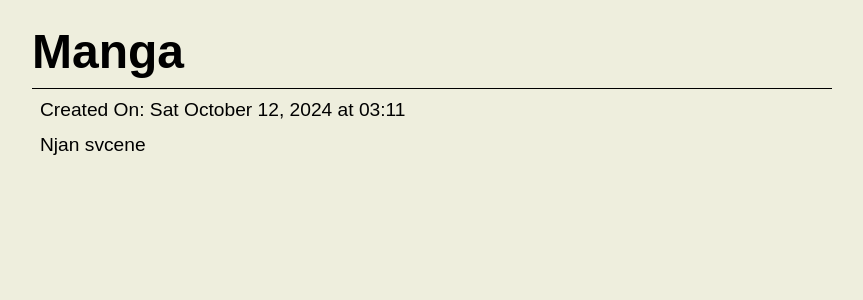
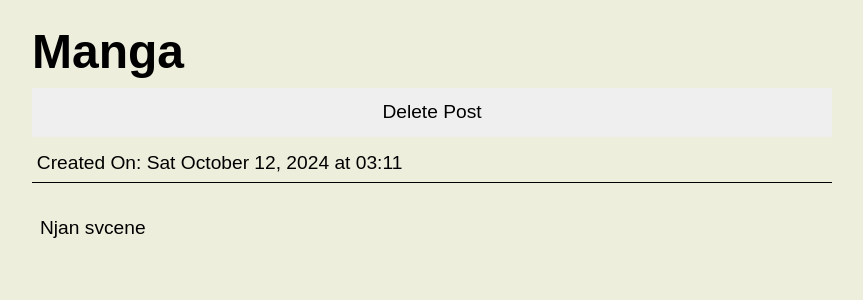
Before and after one commit to vachan-maker/simple-journal, a Flask app: page /note/101 in a window 1280 px wide. Shown: the top 300 px of the page, without its empty margins (208-1071 px from the left). Run offline with Flask 3, Linux system fonts and the light colour scheme; some web fonts are replaced.

Commit message:
added delete function

```diff
--- a/simpleJournal/routes.py
+++ b/simpleJournal/routes.py
@@ -29,8 +29,10 @@ def entry():
         db.session.add(newEntry)
         db.session.commit()
     except(SQLAlchemyError, DBAPIError) as e:
-        return e
+        db.session.rollback()
     return redirect(url_for('index'))
+
+
 @app.route('/note/<int:id>')
 def getEntry(id):
     entry = JournalEntry.query.get_or_404(id)
@@ -44,4 +46,14 @@ def getEntry(id):
     ist_dateTime = utc_dateTime.astimezone(ist_zone)
     entry.created_at = ist_dateTime.strftime("%a %B %d, %Y at %H:%M")
     print(entry.created_at)
-    return render_template('note.html', noteTitle = entry.title, noteContent=markdown.markdown(entry.textEntry),noteDateTime = entry.created_at)
+    return render_template('note.html', noteTitle = entry.title, noteContent=markdown.markdown(entry.textEntry),noteDateTime = entry.created_at, noteID = entry.id)
+
+@app.route('/delete/<int:id>', methods=["POST"])
+def deleteEntry(id):
+    try:
+        entry = JournalEntry.query.get_or_404(id)
+        db.session.delete(entry)
+        db.session.commit()
+    except Exception as e:
+        db.session.rollback()
+    return redirect(url_for('index'))
--- a/simpleJournal/static/style.css
+++ b/simpleJournal/static/style.css
@@ -98,6 +98,9 @@ h1 a:visited {
     margin-bottom: 0.3rem;
     border-bottom: 1px solid black;
 }
+header > p {
+    margin:0.3rem
+}
 p {
     margin: 0.5rem;
 }
--- a/simpleJournal/templates/note.html
+++ b/simpleJournal/templates/note.html
@@ -5,8 +5,17 @@
 
 {% block content %}
 <article class="journalEntry">
+<header>
+<div class="container">
 <h1>{{noteTitle}}</h1>
+<div class="container">
+    <form action="{{ url_for('deleteEntry', id=noteID) }}" method="POST">
+        <button class="delete" type="submit">Delete Post</button>
+    </form>
+</div>
+</div>
 <p>Created On: {{noteDateTime}}</p>
+</header>
 <div class="content">{{noteContent|safe}}</div>
 </article>
 {% endblock %}
```
Also changed, not shown: instance/journal.db.
